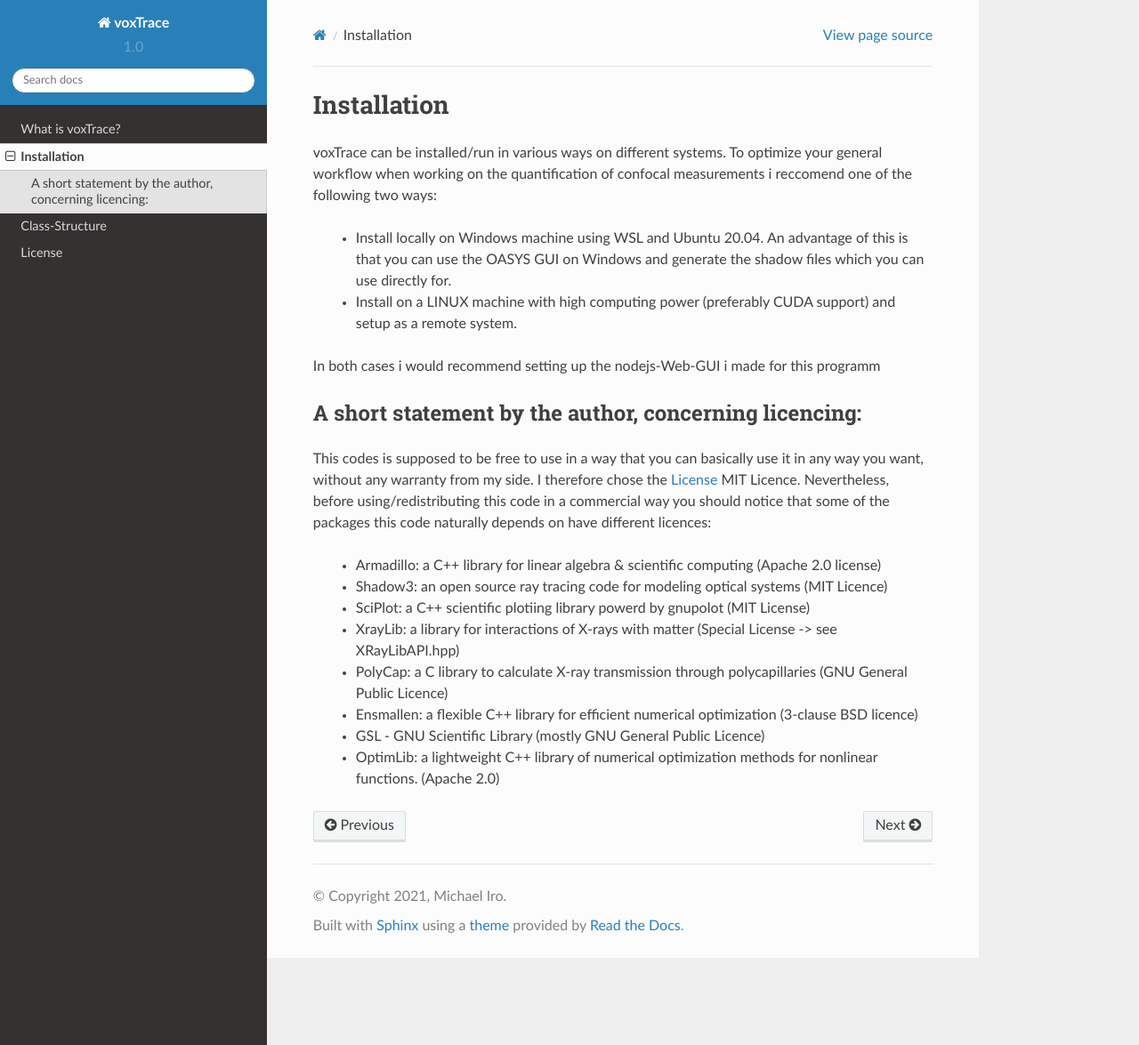
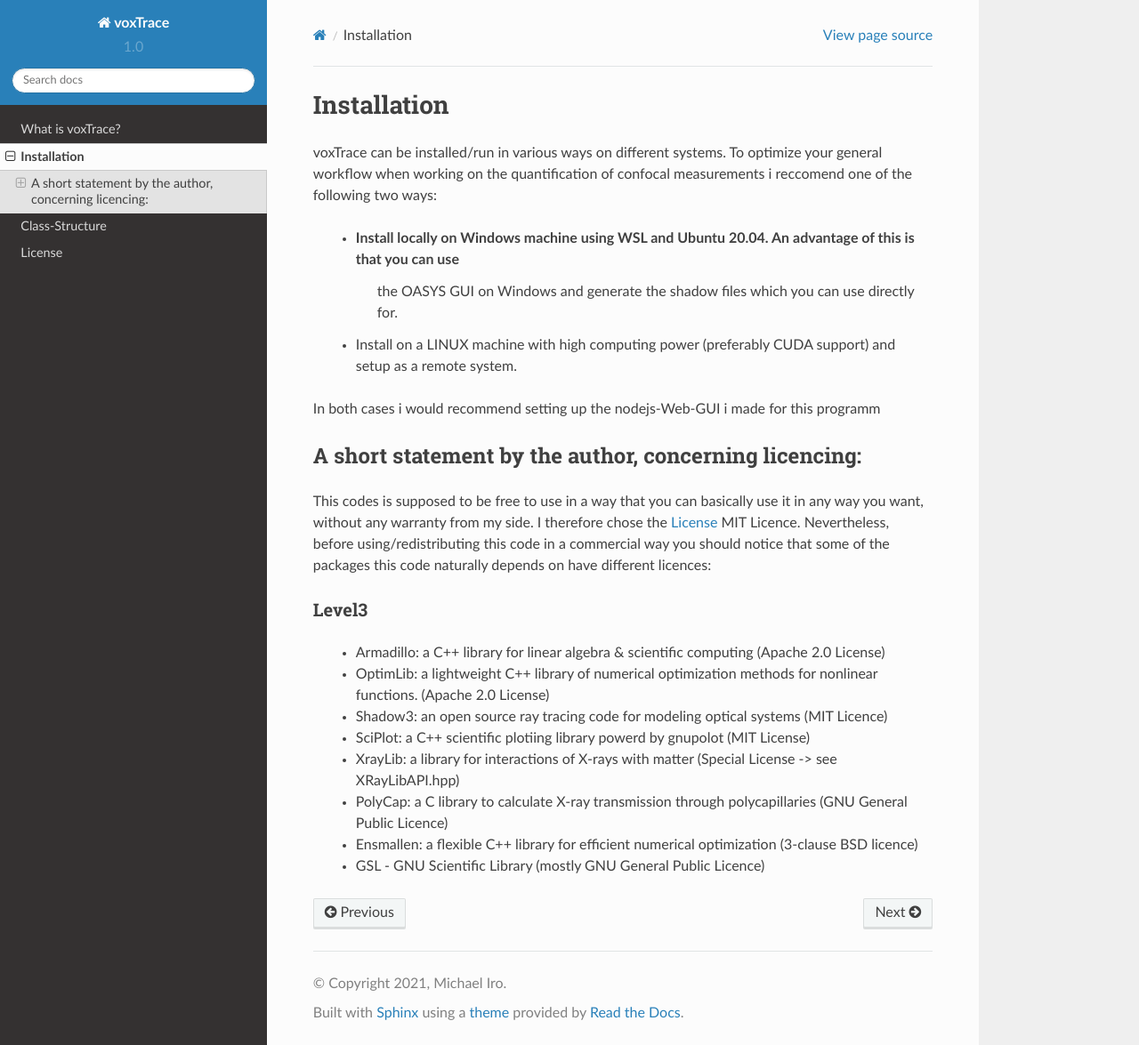
Before and after one commit to michaelIro/voxTrace, a Sphinx documentation site: the page built from docs/rst/installation.rst, in a window 1280 px wide and 1175 px high. Shown: the whole window at 89% size. Built offline with Sphinx 7.4.7 and the Read the Docs theme 2.0.0, drawn with Linux system fonts in a browser that asks for light colours.

Commit message:
documentation

```diff
--- a/docs/rst/installation.rst
+++ b/docs/rst/installation.rst
@@ -3,10 +3,10 @@ Installation
 voxTrace can be installed/run in various ways on different systems. To optimize your general workflow when
 working on the quantification of confocal measurements i reccomend one of the following two ways:
 
-    -   Install locally on Windows machine using WSL and Ubuntu 20.04. An advantage of this is that you can use
+    *  Install locally on Windows machine using WSL and Ubuntu 20.04. An advantage of this is that you can use
         the OASYS GUI on Windows and generate the shadow files which you can use directly for.
 
-    -   Install on a LINUX machine with high computing power (preferably CUDA support) and setup as a remote system.
+    *   Install on a LINUX machine with high computing power (preferably CUDA support) and setup as a remote system.
 
 In both cases i would recommend setting up the nodejs-Web-GUI i made for this programm
 
@@ -18,13 +18,16 @@ MIT Licence. Nevertheless, before using/redistributing this code in
 a commercial way you should notice that some of the packages this code naturally
 depends on have different licences:
 
-    - Armadillo: a C++ library for linear algebra & scientific computing                                (Apache 2.0 license)
-    - Shadow3: an open source ray tracing code for modeling optical systems                             (MIT Licence)
-    - SciPlot: a C++ scientific plotiing library powerd by gnupolot                                     (MIT License)
+Level3
+~~~~~~~~~~~~~~~~~~
 
-    - XrayLib: a library for interactions of X-rays with matter                                         (Special License -> see XRayLibAPI.hpp)
-    - PolyCap: a C library to calculate X-ray transmission through polycapillaries                      (GNU General Public Licence)
+    * Armadillo: a C++ library for linear algebra & scientific computing                                (Apache 2.0 License)
+    * OptimLib: a lightweight C++ library of numerical optimization methods for nonlinear functions.    (Apache 2.0 License)
+    * Shadow3: an open source ray tracing code for modeling optical systems                             (MIT Licence)
+    * SciPlot: a C++ scientific plotiing library powerd by gnupolot                                     (MIT License)
 
-    - Ensmallen: a flexible C++ library for efficient numerical optimization                            (3-clause BSD licence)
-    - GSL - GNU Scientific Library                                                                      (mostly GNU General Public Licence)
-    - OptimLib: a lightweight C++ library of numerical optimization methods for nonlinear functions.    (Apache 2.0)
+    * XrayLib: a library for interactions of X-rays with matter                                         (Special License -> see XRayLibAPI.hpp)
+    * PolyCap: a C library to calculate X-ray transmission through polycapillaries                      (GNU General Public Licence)
+
+    * Ensmallen: a flexible C++ library for efficient numerical optimization                            (3-clause BSD licence)
+    * GSL - GNU Scientific Library                                                                      (mostly GNU General Public Licence)
--- a/docs/rst/licence.rst
+++ b/docs/rst/licence.rst
@@ -1,9 +1,10 @@
 .. _licence-label:
+
 License
-=======
+========
 MIT License
 
-Copyright (c) [2021] [Michael Iro]
+Copyright (c) 2021 Michael Iro
 
 Permission is hereby granted, free of charge, to any person obtaining a copy
 of this software and associated documentation files (the "Software"), to deal
```
